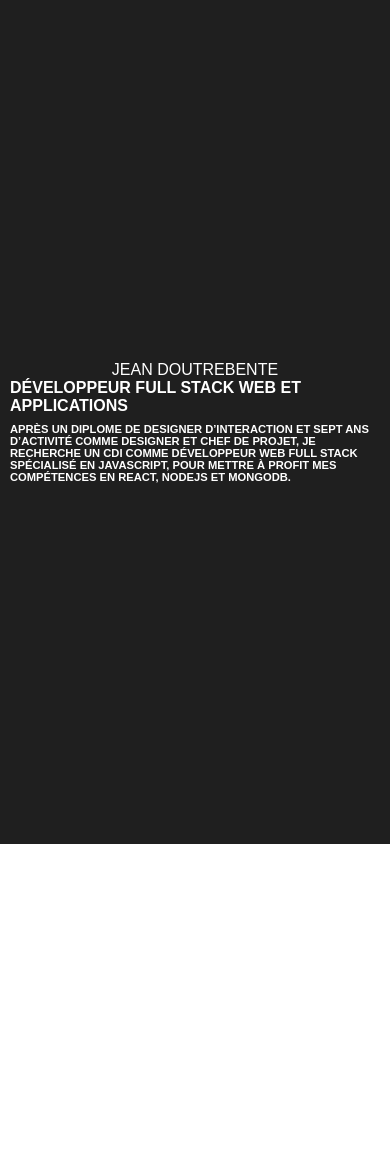
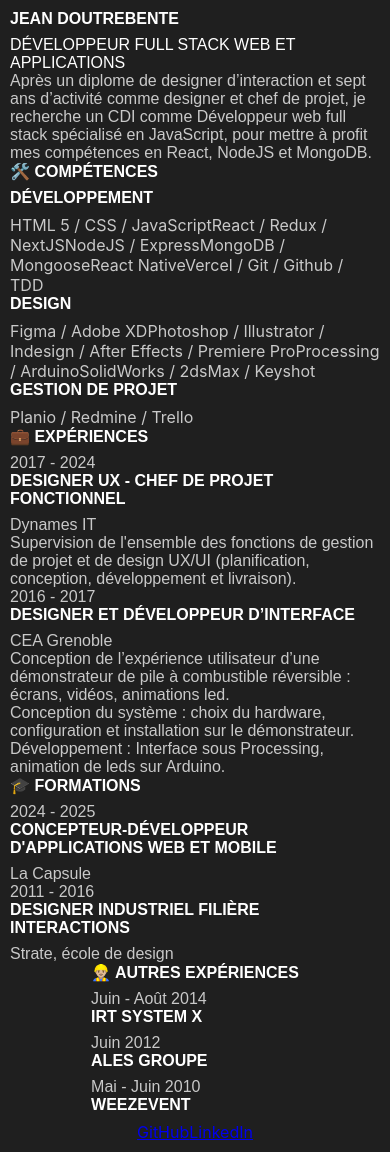
Before and after one commit to jeandout/Portfolio, a Next.js app: page / in a window 390 px wide. Before the commit the page ends 844 px from the top, so only its background shows below. Built offline with nearby package versions, Linux system fonts and the light colour scheme.

Commit message:
adding mobile view

```diff
--- a/components/Console.js
+++ b/components/Console.js
@@ -37,7 +37,7 @@ function Console() {
                 style={{ "width": "100%", "height": "100%", "zIndex": "1", "color": "rgb(201,201,201)" }}
                 onChange={(e) => setMessage(e.target.value)}
                 value={message}
-                placeholder='Pour me contacter, écrivez ici votre message'
+                placeholder='Contactez moi'
             />
             <button className="sendButton" style={{ "zIndex": "10", "position": "absolute", "bottom": "10px", "right": "10px" }} onClick={() => handleClick()}>Envoyer</button>
         </div>
--- a/components/MobileView.js
+++ b/components/MobileView.js
@@ -1,23 +1,87 @@
 import data from "../public/CV.json";
 import styles from '../styles/MobileView.module.css';
-
+import ProfilPic from '../components/ProfilPic';
 
 function MobileView() {
 
-    const dataList = []
-
-    for (const key in data) {
-        if (data[key].title) {
-            dataList.push(data[key]);
-        }
-    }
+    const profil = data.profil;
+    const formations = data.formations;
+    const competences = data.competences;
+    const experiences = data.experiences;
+    const otherExperiences = data.otherExperiences;
+    const interest = data.interest;
 
     return (
         <div className={styles.mobileContent}>
+            {/* Profil Section */}
+            <section className={`${styles.section} ${styles.profilSection}`}>
+                <h2>{profil.user.firstname} {profil.user.name}</h2>
+                <h1>{profil.cvTitle}</h1>
+                <p>{profil.resume}</p>
+            </section>
 
-            <h1>{dataList[0].user.firstname} {dataList[0].user.name}</h1>
-            <h2>{dataList[0].cvTitle}</h2>
-            <h3>{dataList[0].resume}</h3>
+            {/* Competences Section */}
+            <section className={styles.section}>
+                <h2 className={styles.sectionTitle}>{competences.title}</h2>
+                {competences.items.map((item, key) => (
+                    <div key={key} className={styles.card}>
+                        <h2>{item.title}</h2>
+                        <div className={styles.skillsList}>
+                            {item.skills.map((skill, k) => (
+                                <span key={k} className={styles.skillItem}>{skill}</span>
+                            ))}
+                        </div>
+                    </div>
+                ))}
+            </section>
+
+            {/* Experiences Section */}
+            <section className={styles.section}>
+                <h2 className={styles.sectionTitle}>{experiences.title}</h2>
+                {experiences.items.map((item, key) => (
+                    <div key={key} className={styles.card}>
+                        <p className={styles.years}>{item.date}</p>
+                        <div className={styles.experience}>
+                            <h2>{item.title}</h2>
+                            <p className={styles.company}>{item.company}</p>
+                            {item.description.map((desc, k) => (
+                                <p key={k}>{desc}</p>
+                            ))}
+                        </div>
+                    </div>
+                ))}
+            </section>
+
+            {/* Formations Section */}
+            <section className={styles.section}>
+                <h2 className={styles.sectionTitle}>{formations.title}</h2>
+                {formations.items.map((item, key) => (
+                    <div key={key} className={styles.card}>
+                        <p className={styles.years}>{item.date}</p>
+                        <div className={styles.formation}>
+                            <h2>{item.title}</h2>
+                            <p>{item.school}</p>
+                        </div>
+                    </div>
+                ))}
+            </section>
+
+            {/* Other Experiences Section */}
+            <section className={styles.section}>
+                <h2 className={styles.sectionTitle}>{otherExperiences.title}</h2>
+                {otherExperiences.items.map((item, key) => (
+                    <div key={key} className={styles.card}>
+                        <p className={styles.years}>{item.date}</p>
+                        <h2>{item.company}</h2>
+                    </div>
+                ))}
+            </section>
+
+            {/* Footer */}
+            <footer className={styles.footer}>
+                <a href="https://github.com/jeandout/" target="_blank" rel="noopener noreferrer" className={styles.footerLink}>GitHub</a>
+                <a href="https://www.linkedin.com/in/jean-doutrebente-732884203/" target="_blank" rel="noopener noreferrer" className={styles.footerLink}>LinkedIn</a>
+            </footer>
 
         </div>
     )
```
